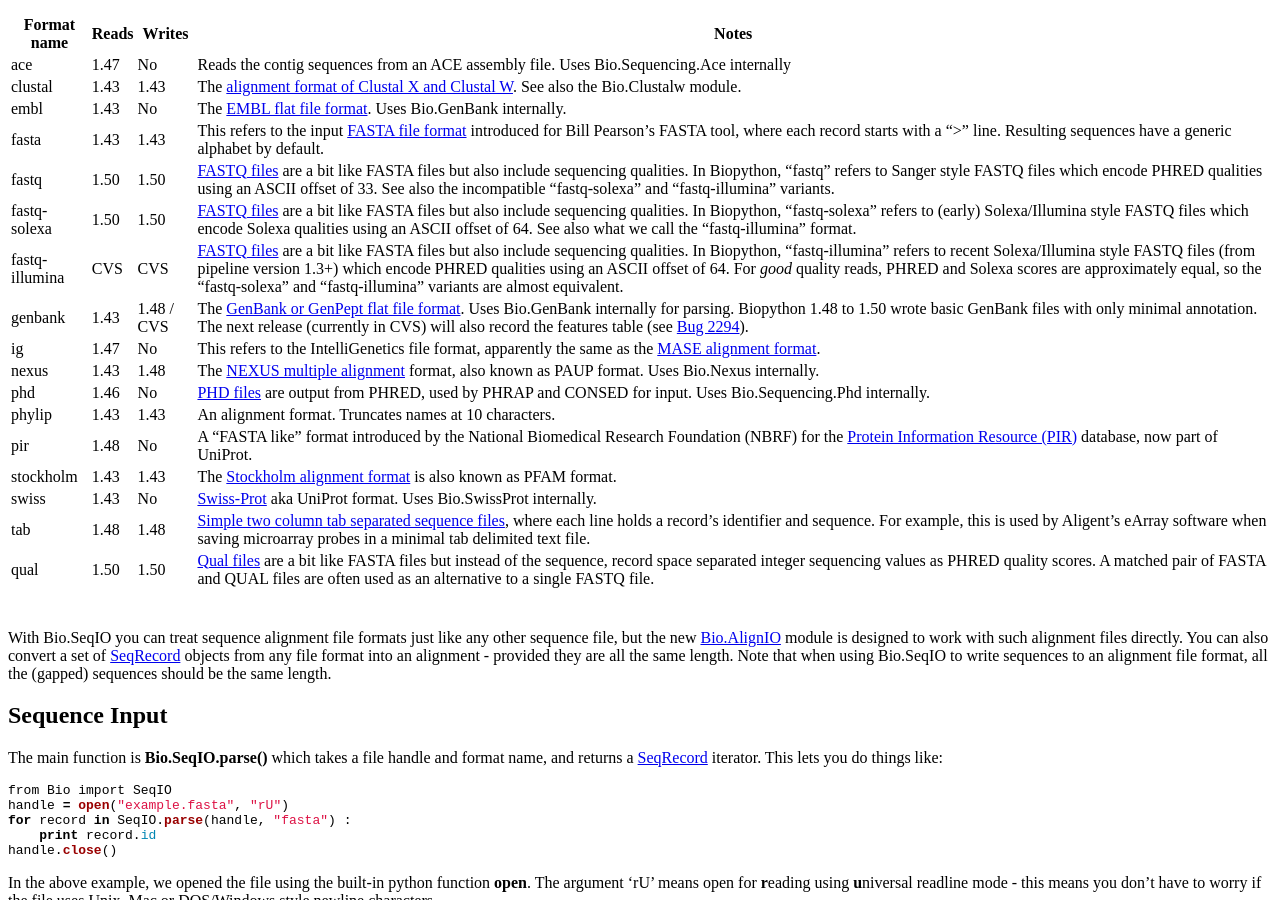
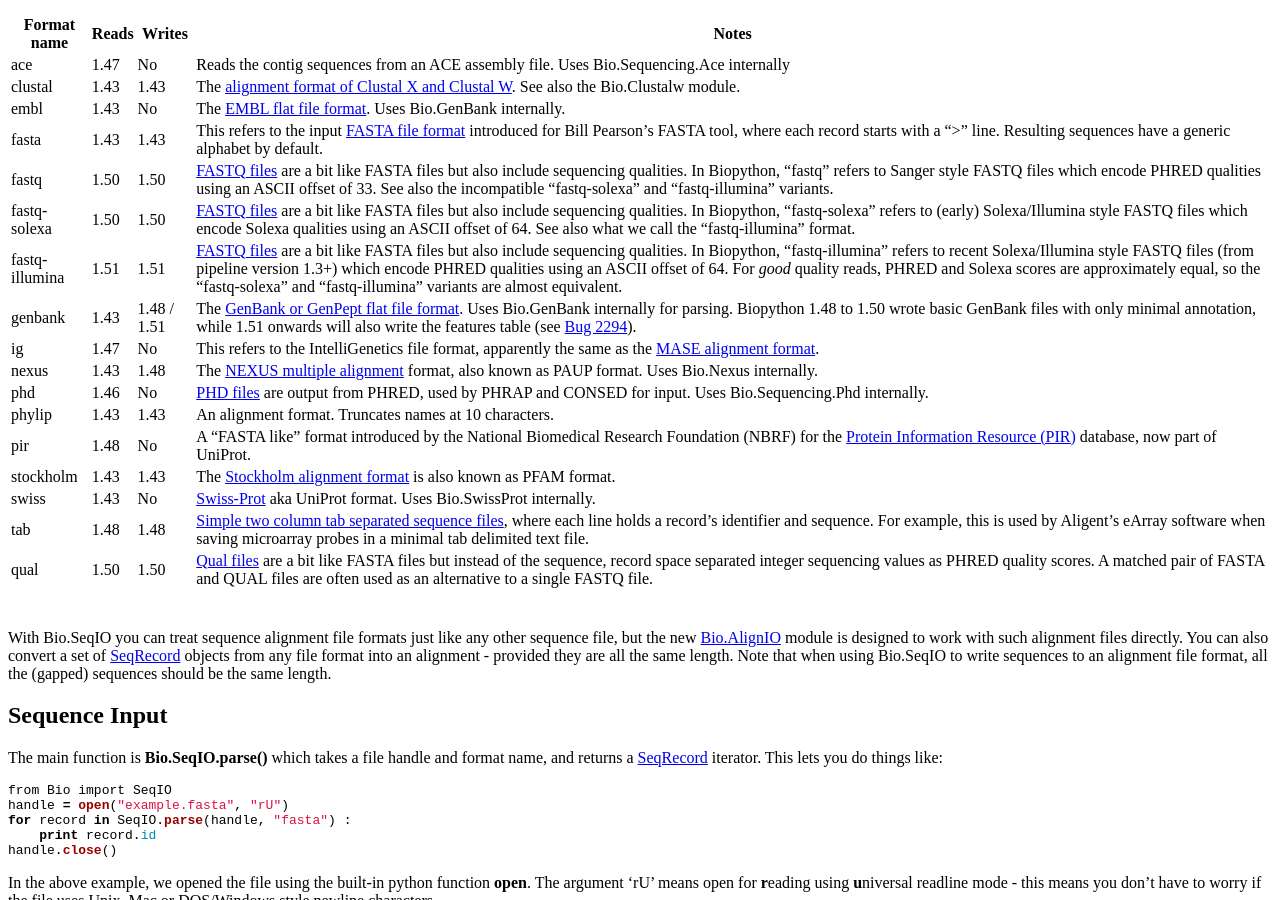
Before and after one commit to biopython/biopython.github.io, a Jekyll site: the page built from wiki/SeqIO.md, in a window 1280 px wide and 900 px high, scrolled down 513 px. Built offline with Jekyll 4.4.1, drawn with Linux system fonts in a browser that asks for light colours.

Commit message:
/* File Formats */ 1.51 notes

```diff
--- a/wiki/SeqIO.md
+++ b/wiki/SeqIO.md
@@ -54,25 +54,25 @@ name is a simple lowercase string. Where possible we use the same name
 as [BioPerl's SeqIO](bp:HOWTO:SeqIO#Formats "wikilink") and
 [EMBOSS](http://emboss.sourceforge.net/docs/themes/SequenceFormats.html).
 
-| Format name    | Reads | Writes     | Notes                                                                                                                                                                                                                                                                                                                                                                                                                                                     |
-|----------------|-------|------------|-----------------------------------------------------------------------------------------------------------------------------------------------------------------------------------------------------------------------------------------------------------------------------------------------------------------------------------------------------------------------------------------------------------------------------------------------------------|
-| ace            | 1.47  | No         | Reads the contig sequences from an ACE assembly file. Uses Bio.Sequencing.Ace internally                                                                                                                                                                                                                                                                                                                                                                  |
-| clustal        | 1.43  | 1.43       | The [alignment format of Clustal X and Clustal W](bp:ClustalW_multiple_alignment_format "wikilink"). See also the Bio.Clustalw module.                                                                                                                                                                                                                                                                                                                    |
-| embl           | 1.43  | No         | The [EMBL flat file format](bp:EMBL_sequence_format "wikilink"). Uses Bio.GenBank internally.                                                                                                                                                                                                                                                                                                                                                             |
-| fasta          | 1.43  | 1.43       | This refers to the input [FASTA file format](bp:FASTA_sequence_format "wikilink") introduced for Bill Pearson's FASTA tool, where each record starts with a "&gt;" line. Resulting sequences have a generic alphabet by default.                                                                                                                                                                                                                          |
-| fastq          | 1.50  | 1.50       | [FASTQ files](http://en.wikipedia.org/wiki/FASTQ_format) are a bit like FASTA files but also include sequencing qualities. In Biopython, "fastq" refers to Sanger style FASTQ files which encode PHRED qualities using an ASCII offset of 33. See also the incompatible "fastq-solexa" and "fastq-illumina" variants.                                                                                                                                     |
-| fastq-solexa   | 1.50  | 1.50       | [FASTQ files](http://en.wikipedia.org/wiki/FASTQ_format) are a bit like FASTA files but also include sequencing qualities. In Biopython, "fastq-solexa" refers to (early) Solexa/Illumina style FASTQ files which encode Solexa qualities using an ASCII offset of 64. See also what we call the "fastq-illumina" format.                                                                                                                                 |
-| fastq-illumina | CVS   | CVS        | [FASTQ files](http://en.wikipedia.org/wiki/FASTQ_format) are a bit like FASTA files but also include sequencing qualities. In Biopython, "fastq-illumina" refers to recent Solexa/Illumina style FASTQ files (from pipeline version 1.3+) which encode PHRED qualities using an ASCII offset of 64. For *good* quality reads, PHRED and Solexa scores are approximately equal, so the "fastq-solexa" and "fastq-illumina" variants are almost equivalent. |
-| genbank        | 1.43  | 1.48 / CVS | The [GenBank or GenPept flat file format](bp:GenBank_sequence_format "wikilink"). Uses Bio.GenBank internally for parsing. Biopython 1.48 to 1.50 wrote basic GenBank files with only minimal annotation. The next release (currently in CVS) will also record the features table (see [Bug 2294](http://bugzilla.open-bio.org/show_bug.cgi?id=2294)).                                                                                                    |
-| ig             | 1.47  | No         | This refers to the IntelliGenetics file format, apparently the same as the [MASE alignment format](bp:Mase_multiple_alignment_format "wikilink").                                                                                                                                                                                                                                                                                                         |
-| nexus          | 1.43  | 1.48       | The [NEXUS multiple alignment](bp:NEXUS_multiple_alignment_format "wikilink") format, also known as PAUP format. Uses Bio.Nexus internally.                                                                                                                                                                                                                                                                                                               |
-| phd            | 1.46  | No         | [PHD files](bp:PHD_sequence_format "wikilink") are output from PHRED, used by PHRAP and CONSED for input. Uses Bio.Sequencing.Phd internally.                                                                                                                                                                                                                                                                                                             |
-| phylip         | 1.43  | 1.43       | An alignment format. Truncates names at 10 characters.                                                                                                                                                                                                                                                                                                                                                                                                    |
-| pir            | 1.48  | No         | A "FASTA like" format introduced by the National Biomedical Research Foundation (NBRF) for the [Protein Information Resource (PIR)](bp:PIR_sequence_format "wikilink") database, now part of UniProt.                                                                                                                                                                                                                                                     |
-| stockholm      | 1.43  | 1.43       | The [Stockholm alignment format](bp:Stockholm_multiple_alignment_format "wikilink") is also known as PFAM format.                                                                                                                                                                                                                                                                                                                                         |
-| swiss          | 1.43  | No         | [Swiss-Prot](bp:Swissprot_sequence_format "wikilink") aka UniProt format. Uses Bio.SwissProt internally.                                                                                                                                                                                                                                                                                                                                                  |
-| tab            | 1.48  | 1.48       | [Simple two column tab separated sequence files](bp:Tab_sequence_format "wikilink"), where each line holds a record's identifier and sequence. For example, this is used by Aligent's eArray software when saving microarray probes in a minimal tab delimited text file.                                                                                                                                                                                 |
-| qual           | 1.50  | 1.50       | [Qual files](bp:Qual_sequence_format "wikilink") are a bit like FASTA files but instead of the sequence, record space separated integer sequencing values as PHRED quality scores. A matched pair of FASTA and QUAL files are often used as an alternative to a single FASTQ file.                                                                                                                                                                        |
+| Format name    | Reads | Writes      | Notes                                                                                                                                                                                                                                                                                                                                                                                                                                                     |
+|----------------|-------|-------------|-----------------------------------------------------------------------------------------------------------------------------------------------------------------------------------------------------------------------------------------------------------------------------------------------------------------------------------------------------------------------------------------------------------------------------------------------------------|
+| ace            | 1.47  | No          | Reads the contig sequences from an ACE assembly file. Uses Bio.Sequencing.Ace internally                                                                                                                                                                                                                                                                                                                                                                  |
+| clustal        | 1.43  | 1.43        | The [alignment format of Clustal X and Clustal W](bp:ClustalW_multiple_alignment_format "wikilink"). See also the Bio.Clustalw module.                                                                                                                                                                                                                                                                                                                    |
+| embl           | 1.43  | No          | The [EMBL flat file format](bp:EMBL_sequence_format "wikilink"). Uses Bio.GenBank internally.                                                                                                                                                                                                                                                                                                                                                             |
+| fasta          | 1.43  | 1.43        | This refers to the input [FASTA file format](bp:FASTA_sequence_format "wikilink") introduced for Bill Pearson's FASTA tool, where each record starts with a "&gt;" line. Resulting sequences have a generic alphabet by default.                                                                                                                                                                                                                          |
+| fastq          | 1.50  | 1.50        | [FASTQ files](http://en.wikipedia.org/wiki/FASTQ_format) are a bit like FASTA files but also include sequencing qualities. In Biopython, "fastq" refers to Sanger style FASTQ files which encode PHRED qualities using an ASCII offset of 33. See also the incompatible "fastq-solexa" and "fastq-illumina" variants.                                                                                                                                     |
+| fastq-solexa   | 1.50  | 1.50        | [FASTQ files](http://en.wikipedia.org/wiki/FASTQ_format) are a bit like FASTA files but also include sequencing qualities. In Biopython, "fastq-solexa" refers to (early) Solexa/Illumina style FASTQ files which encode Solexa qualities using an ASCII offset of 64. See also what we call the "fastq-illumina" format.                                                                                                                                 |
+| fastq-illumina | 1.51  | 1.51        | [FASTQ files](http://en.wikipedia.org/wiki/FASTQ_format) are a bit like FASTA files but also include sequencing qualities. In Biopython, "fastq-illumina" refers to recent Solexa/Illumina style FASTQ files (from pipeline version 1.3+) which encode PHRED qualities using an ASCII offset of 64. For *good* quality reads, PHRED and Solexa scores are approximately equal, so the "fastq-solexa" and "fastq-illumina" variants are almost equivalent. |
+| genbank        | 1.43  | 1.48 / 1.51 | The [GenBank or GenPept flat file format](bp:GenBank_sequence_format "wikilink"). Uses Bio.GenBank internally for parsing. Biopython 1.48 to 1.50 wrote basic GenBank files with only minimal annotation, while 1.51 onwards will also write the features table (see [Bug 2294](http://bugzilla.open-bio.org/show_bug.cgi?id=2294)).                                                                                                                      |
+| ig             | 1.47  | No          | This refers to the IntelliGenetics file format, apparently the same as the [MASE alignment format](bp:Mase_multiple_alignment_format "wikilink").                                                                                                                                                                                                                                                                                                         |
+| nexus          | 1.43  | 1.48        | The [NEXUS multiple alignment](bp:NEXUS_multiple_alignment_format "wikilink") format, also known as PAUP format. Uses Bio.Nexus internally.                                                                                                                                                                                                                                                                                                               |
+| phd            | 1.46  | No          | [PHD files](bp:PHD_sequence_format "wikilink") are output from PHRED, used by PHRAP and CONSED for input. Uses Bio.Sequencing.Phd internally.                                                                                                                                                                                                                                                                                                             |
+| phylip         | 1.43  | 1.43        | An alignment format. Truncates names at 10 characters.                                                                                                                                                                                                                                                                                                                                                                                                    |
+| pir            | 1.48  | No          | A "FASTA like" format introduced by the National Biomedical Research Foundation (NBRF) for the [Protein Information Resource (PIR)](bp:PIR_sequence_format "wikilink") database, now part of UniProt.                                                                                                                                                                                                                                                     |
+| stockholm      | 1.43  | 1.43        | The [Stockholm alignment format](bp:Stockholm_multiple_alignment_format "wikilink") is also known as PFAM format.                                                                                                                                                                                                                                                                                                                                         |
+| swiss          | 1.43  | No          | [Swiss-Prot](bp:Swissprot_sequence_format "wikilink") aka UniProt format. Uses Bio.SwissProt internally.                                                                                                                                                                                                                                                                                                                                                  |
+| tab            | 1.48  | 1.48        | [Simple two column tab separated sequence files](bp:Tab_sequence_format "wikilink"), where each line holds a record's identifier and sequence. For example, this is used by Aligent's eArray software when saving microarray probes in a minimal tab delimited text file.                                                                                                                                                                                 |
+| qual           | 1.50  | 1.50        | [Qual files](bp:Qual_sequence_format "wikilink") are a bit like FASTA files but instead of the sequence, record space separated integer sequencing values as PHRED quality scores. A matched pair of FASTA and QUAL files are often used as an alternative to a single FASTQ file.                                                                                                                                                                        |
 ||
 
 With Bio.SeqIO you can treat sequence alignment file formats just like
```
Also changed, not shown: 1 other file.
